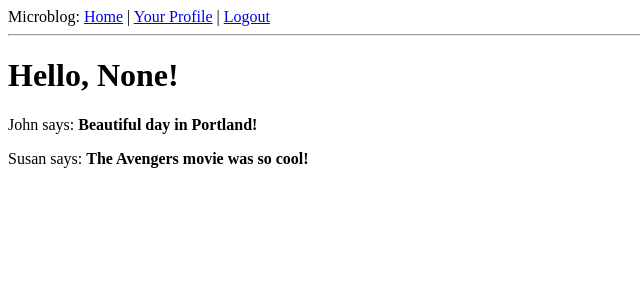
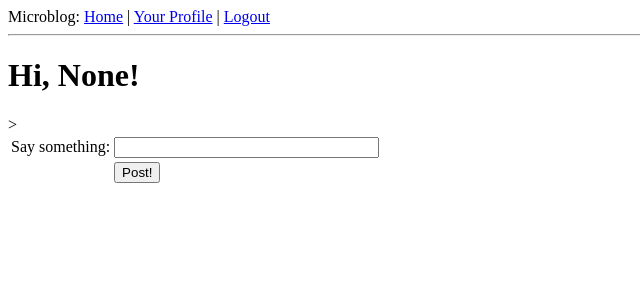
Before and after one commit to itstriz/microblog, a Flask app: page / in a window 1280 px wide. Shown: the top 300 px of the page, without its empty margins (0-640 px from the left). Run offline with Flask 2, Linux system fonts and the light colour scheme; a user stored in the database is signed in; data comes from the database, SQL or seed files in the repository; data that the repository does not hold is empty; parts of the project's set-up code (start-up, migrations or seed data) failed here and were passed over.

Commit message:
Add posting and display real posts

```diff
--- a/app/forms.py
+++ b/app/forms.py
@@ -25,3 +25,6 @@
 class LoginForm(Form):
     openid = StringField('openid', validators=[DataRequired()])
     remember_me = BooleanField('remember_me', default=False)
+
+class PostForm(Form):
+    post = StringField('post', validators=[DataRequired()])
--- a/app/templates/index.html
+++ b/app/templates/index.html
@@ -1,7 +1,30 @@
+<!-- extend base layout -->
 {% extends "base.html" %}
+
 {% block content %}
-		<h1>Hello, {{ user.nickname }}!</h1>
-		{% for post in posts %}
-		<div><p>{{ post.author.nickname }} says: <b>{{ post.body }}</b></p></div>
-		{% endfor %}
+    <h1>Hi, {{ g.user.nickname }}!</h1>
+    <form action="" method="post" name="post">
+        {{ form.hidden_tag() }}
+        <table>
+            <tr>
+                <td>Say something:</td>
+                <td>{{ form.post(size=30, maxlength=140) }}</td>
+                <td>
+                {% for error in form.post.errors %}
+                    <span style="color: red;">[{{ error }}]</span><br>
+                {% endfor %}
+                </td>
+            </tr>
+            <tr>
+                <td></td>
+                <td><input type="submit" value="Post!"></td>
+                <td></td>
+            </tr>>
+        </table>
+    </form>
+    {% for post in posts %}
+        <p>
+            {{ post.author.nickname }} says: <b>{{ post.body }}</b>
+        </p>
+    {% endfor %}
 {% endblock %}
--- a/app/views.py
+++ b/app/views.py
@@ -2,8 +2,8 @@
 from flask.ext.login import login_user, logout_user, current_user, login_required
 from app import app, db, lm, oid
 from datetime import datetime
-from forms import LoginForm, EditForm
-from models import User
+from forms import LoginForm, EditForm, PostForm
+from models import User, Post
 
 @app.errorhandler(404)
 def not_found_error(error):
@@ -26,23 +26,21 @@
         db.session.add(g.user)
         db.session.commit()
 
-@app.route('/')
-@app.route('/index')
+@app.route('/', methods=['GET', 'POST'])
+@app.route('/index', methods=['GET', 'POST'])
 @login_required
 def index():
-    user = g.user
-    posts = [ # fake array of posts
-        {
-            'author': {'nickname': 'John'},
-            'body': 'Beautiful day in Portland!'
-        },
-        {
-            'author': {'nickname': 'Susan'},
-            'body': 'The Avengers movie was so cool!'
-        }]
+    form = PostForm()
+    if form.validate_on_submit():
+        post = Post(body=form.post.data, timestamp=datetime.utcnow(), author=g.user)
+        db.session.add(post)
+        db.session.commit()
+        flash('Your post is now live!')
+        return redirect(url_for('index'))
+    posts = g.user.followed_posts().all()
     return render_template('index.html',
                                 title='Home',
-                                user=user,
+                                form=form,
                                 posts=posts)
 
 @app.route('/edit', methods=['GET', 'POST'])
--- a/progress.txt
+++ b/progress.txt
@@ -7,3 +7,4 @@
 2/05/2015 - Complete Article 6 - Profile Page & Avatars
 2/06/2015 - Complete Article 7 - Unit Testing
 2/07/2015 - Complete Article 8 (through Adding / removing 'followers'
+2/08/2015 - Complete Article 8
```
